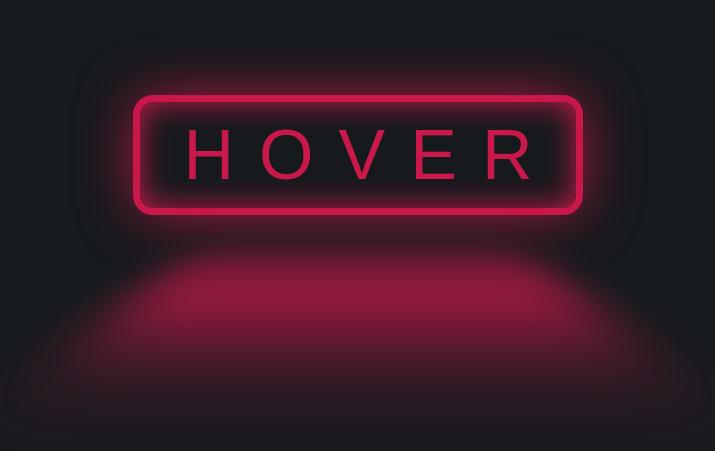
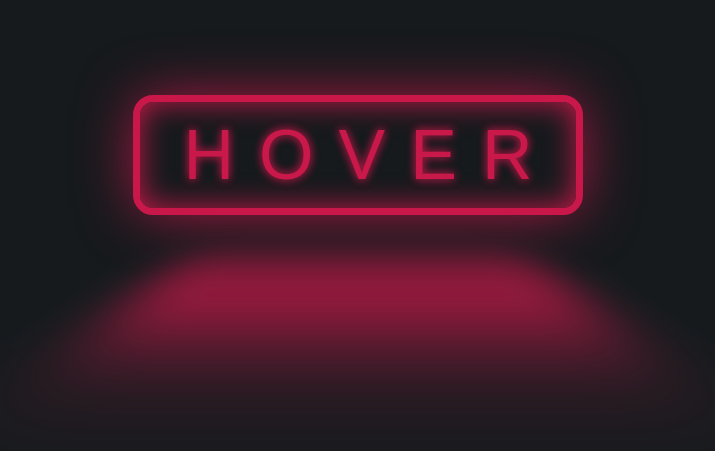
Before and after one commit to abubakar83/glowingButton, a plain HTML site: page index.html in a window 1280 px wide. Shown: the part 245-696 px from the top of the page, without its empty margins (282-997 px from the left). Drawn offline with Linux system fonts and the light colour scheme; a web font is replaced by a local one.

Commit message:
styling .glowing-text

```diff
--- a/style.css
+++ b/style.css
@@ -52,3 +52,6 @@ html {
     transform: translate(-50%, 130%) rotateX(45deg) scale(1, 0.35);
     filter: blur(3rem);
 }
+.glowing-text {
+    text-shadow: 0 0 1rem rgba(201, 24, 74, 0.7), 0 0 1rem rgba(201, 24, 74, 0.7);
+}
```
